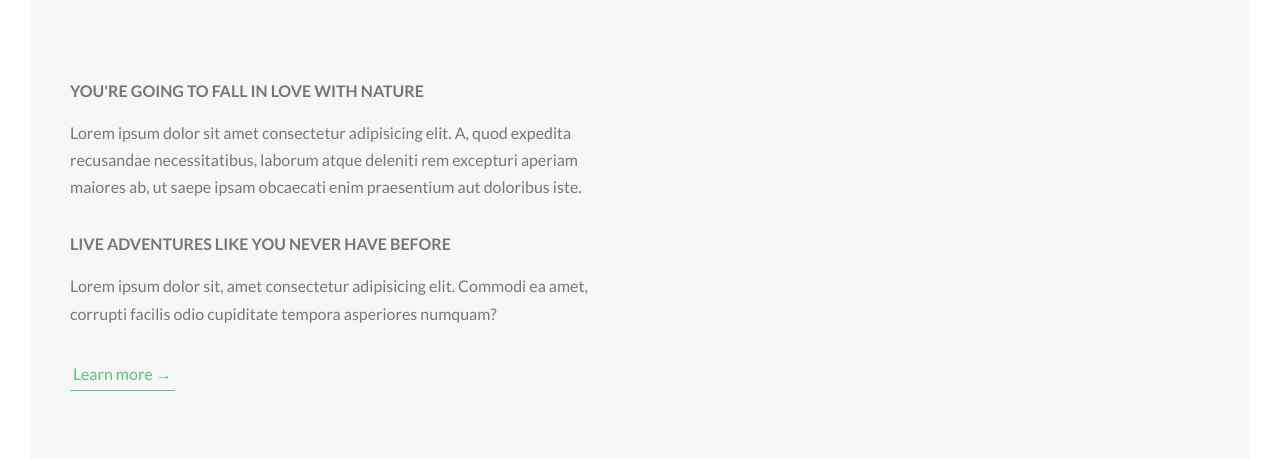
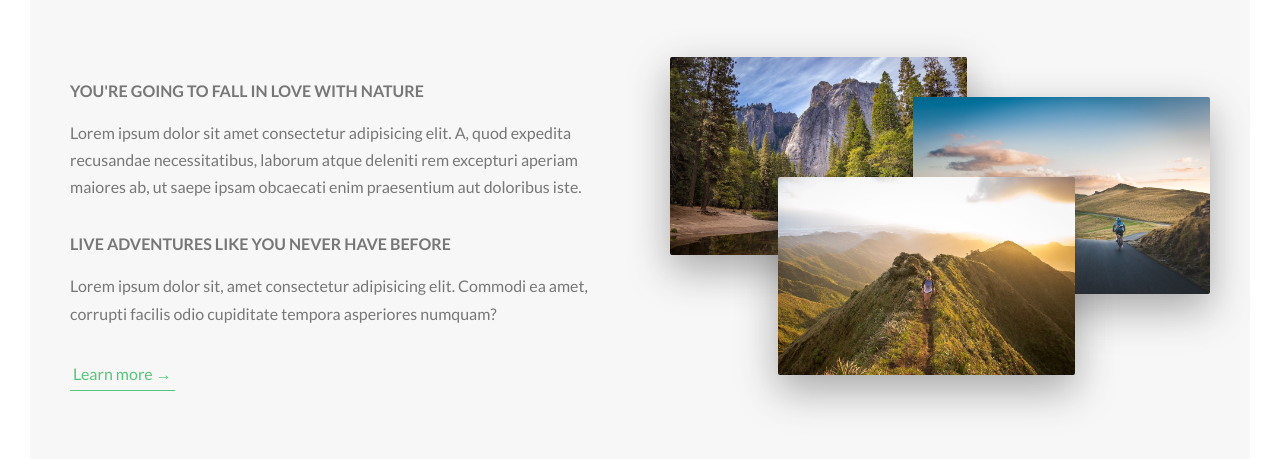
Before and after one commit to MertvyeDushi/landing, a website: page index.pug in a window 1280 px wide. Shown: the part 943-1402 px from the top of the page. Drawn offline with nearby package versions, Linux system fonts and the light colour scheme; files that its build step writes are made by us from their sources.

Commit message:
Add Image Composition

```diff
--- a/index.pug
+++ b/index.pug
@@ -46,3 +46,9 @@ html(lang="en")
 						a.section-about__more-btn(class="btn--text" href="#") Learn more &rarr;
 
 					.section-about__images(class="col-1-of-2")
+
+						.section-about__images-wrapper(class="composition")
+
+							img.composition__photo.composition__photo--1(src="img/nat-1-large.jpg", alt="Photo 1")
+							img.composition__photo.composition__photo--2(src="img/nat-2-large.jpg", alt="Photo 2")
+							img.composition__photo.composition__photo--3(src="img/nat-3-large.jpg", alt="Photo 3")
--- /dev/null
+++ b/sass/components/_composition.sass
@@ -0,0 +1,48 @@
+
+
+// Composition
+
+.composition
+	position: relative
+
+
+	&__photo
+		width: 55%
+
+		box-shadow: 0 1.5rem 4rem rgba($color_black, .4)
+		border-radius: .2rem
+
+		position: absolute
+		z-index: 10
+
+		outline-offset: 1.7rem
+
+		transition: all .2s
+
+
+		&--1
+			left: 0
+			top: -2rem
+
+
+		&--2
+			right: 0
+			top: 2rem
+
+
+		&--3
+			left: 20%
+			top: 10rem
+
+
+		&:hover
+			transform: scale(1.05) translateY(-.5rem)
+			box-shadow: 0 2.5rem 4rem rgba($color_black, .5)
+
+			z-index: 20
+
+			outline: 1.7rem solid $color_primary
+
+
+	&:hover &__photo:not(:hover)
+		transform: scale(.95)
--- a/sass/layout/_grid.sass
+++ b/sass/layout/_grid.sass
@@ -15,8 +15,16 @@
 	// [class$="col-"] // Selecting elements containing a class attribute with a value ending in "col-"
 	// [class^="col-"] // Selecting elements containing a class attribute with a value starting with "col-"
 
-	[class^="col-"]
+	// [class^="col"] // Don't work (???)
+	// 	float: left
+
+
+	// 	&:not(:last-child)
+	// 		margin-right: $gutter_horizontal
+
+	.col-1-of-2, .col-1-of-3, .col-2-of-3, .col-1-of-4, .col-2-of-4, .col-3-of-4
 		float: left
+
 
 		&:not(:last-child)
 			margin-right: $gutter_horizontal
--- a/sass/main.sass
+++ b/sass/main.sass
@@ -11,6 +11,7 @@
 
 @import "components/_button"
 @import "components/_logo"
+@import "components/_composition"
 
 @import "layout/_header"
 @import "layout/_grid"
```
Also changed, not shown: css/style.css, index.html.
